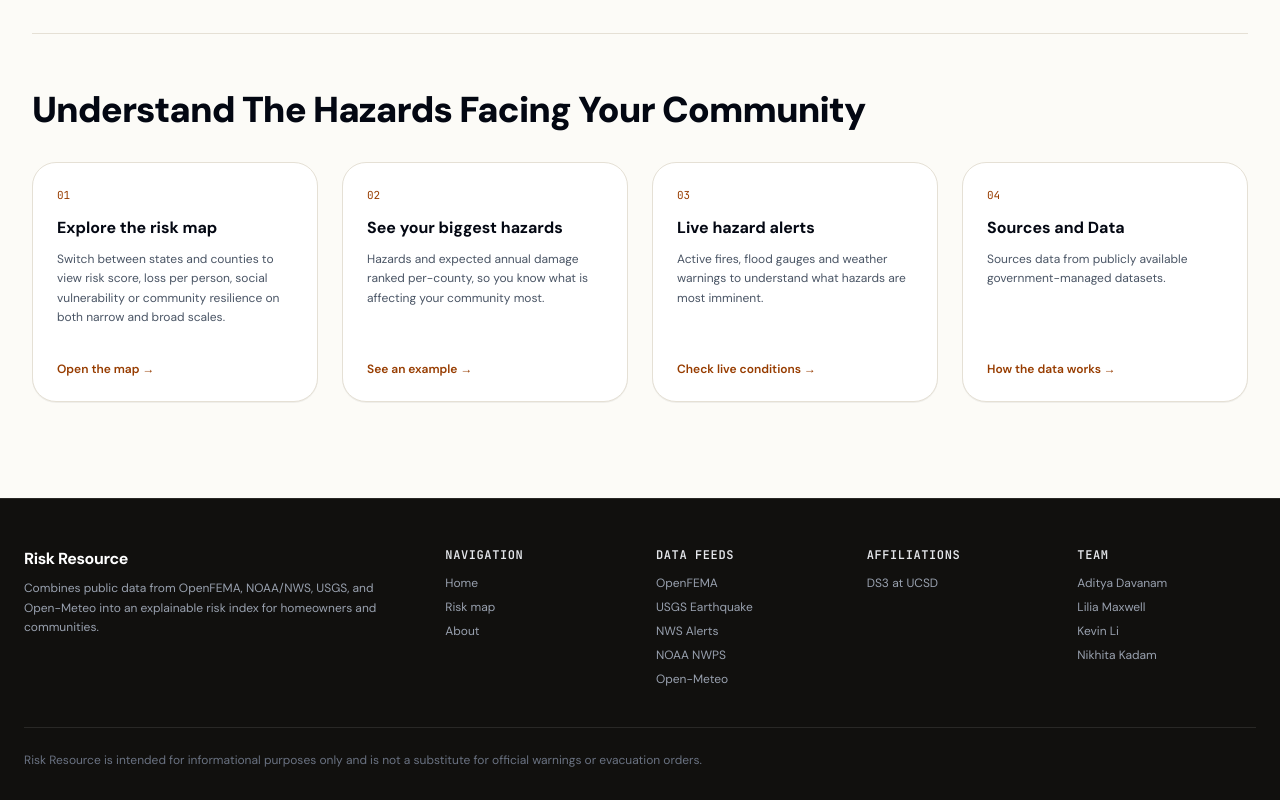
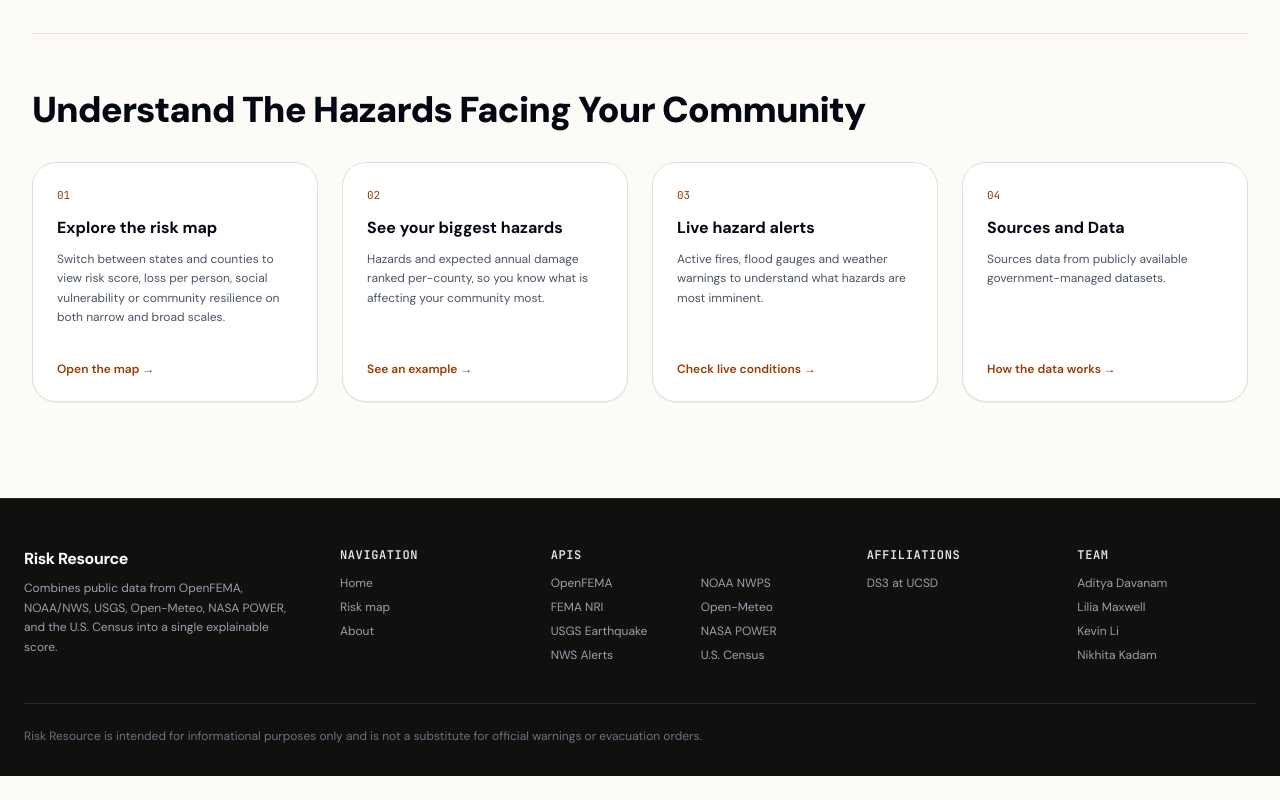
Before and after one commit to nathaniel-trueba/RiskResource, a Next.js app in the folder frontend/: page / in a window 1280 px wide. Shown: the part 1501-2301 px from the top of the page. After the commit the page ends 2277 px from the top, so only its background shows below. Built offline with nearby package versions, Linux system fonts and the light colour scheme; no server answers.

Commit message:
update api

```diff
--- a/frontend/components/common/Footer.tsx
+++ b/frontend/components/common/Footer.tsx
@@ -1,10 +1,14 @@
 import React from 'react';
 import Link from 'next/link';
 
-const DATA_FEEDS = [
+const APIS_COL_1 = [
   {
     name: 'OpenFEMA',
     href: 'https://www.fema.gov/openfema-data-page/disaster-declarations-summaries-v2',
+  },
+  {
+    name: 'FEMA NRI',
+    href: 'https://hazards.fema.gov/nri/',
   },
   {
     name: 'USGS Earthquake',
@@ -14,6 +18,9 @@ const DATA_FEEDS = [
     name: 'NWS Alerts',
     href: 'https://www.weather.gov/documentation/services-web-api',
   },
+];
+
+const APIS_COL_2 = [
   {
     name: 'NOAA NWPS',
     href: 'https://api.water.noaa.gov/nwps/v1/docs/',
@@ -21,6 +28,14 @@ const DATA_FEEDS = [
   {
     name: 'Open-Meteo',
     href: 'https://open-meteo.com/en/docs',
+  },
+  {
+    name: 'NASA POWER',
+    href: 'https://power.larc.nasa.gov/docs/services/api/',
+  },
+  {
+    name: 'U.S. Census',
+    href: 'https://www.census.gov/programs-surveys/popest.html',
   },
 ];
 
@@ -36,15 +51,15 @@ export default function Footer() {
     <footer className="w-full bg-[#11100e] border-t border-white/10 pt-12 pb-8 px-6">
       <div className="max-w-7xl mx-auto">
         <div className="grid grid-cols-1 md:grid-cols-12 gap-8 pb-10">
-          {/* Brand Mission */}
-          <div className="md:col-span-4 pr-6">
+          {/* Brand Mission (3 cols) */}
+          <div className="md:col-span-3 pr-4">
             <h4 className="text-base font-bold text-white tracking-tight mb-2">Risk Resource</h4>
-            <p className="text-xs text-gray-400 leading-relaxed max-w-sm">
-              Combines public data from OpenFEMA, NOAA/NWS, USGS, and Open-Meteo into an explainable risk index for homeowners and communities.
+            <p className="text-xs text-gray-400 leading-relaxed">
+              Combines public data from OpenFEMA, NOAA/NWS, USGS, Open-Meteo, NASA POWER, and the U.S. Census into a single explainable score.
             </p>
           </div>
 
-          {/* Column 1: Navigation */}
+          {/* Column 1: Navigation (2 cols) */}
           <div className="md:col-span-2 space-y-3">
             <h5 className="text-xs font-mono uppercase tracking-wider text-gray-200 font-semibold">
               Navigation
@@ -68,28 +83,44 @@ export default function Footer() {
             </ul>
           </div>
 
-          {/* Column 2: Data Feeds */}
-          <div className="md:col-span-2 space-y-3">
+          {/* Column 2: APIs (3 cols split into 2 sub-columns) */}
+          <div className="md:col-span-3 space-y-3">
             <h5 className="text-xs font-mono uppercase tracking-wider text-gray-200 font-semibold">
-              Data feeds
+              APIs
             </h5>
-            <ul className="space-y-2 text-xs">
-              {DATA_FEEDS.map((feed) => (
-                <li key={feed.name}>
+            <div className="grid grid-cols-2 gap-x-4 text-xs">
+              <ul className="space-y-2">
+                {APIS_COL_1.map((api) => (
+                  <li key={api.name}>
                     <a
-                    href={feed.href}
+                      href={api.href}
                       target="_blank"
                       rel="noopener noreferrer"
                       className="text-gray-400 hover:text-white transition-colors"
                     >
-                    {feed.name}
+                      {api.name}
+                    </a>
+                  </li>
+                ))}
+              </ul>
+              <ul className="space-y-2">
+                {APIS_COL_2.map((api) => (
+                  <li key={api.name}>
+                    <a
+                      href={api.href}
+                      target="_blank"
+                      rel="noopener noreferrer"
+                      className="text-gray-400 hover:text-white transition-colors"
+                    >
+                      {api.name}
                     </a>
                   </li>
                 ))}
               </ul>
             </div>
+          </div>
 
-          {/* Column 3: Affiliations */}
+          {/* Column 3: Affiliations (2 cols) */}
           <div className="md:col-span-2 space-y-3">
             <h5 className="text-xs font-mono uppercase tracking-wider text-gray-200 font-semibold">
               Affiliations
@@ -108,7 +139,7 @@ export default function Footer() {
             </ul>
           </div>
 
-          {/* Column 4: Team */}
+          {/* Column 4: Team (2 cols) */}
           <div className="md:col-span-2 space-y-3">
             <h5 className="text-xs font-mono uppercase tracking-wider text-gray-200 font-semibold">
               Team
```
Lines whose indentation alone changed are shown as unchanged.
